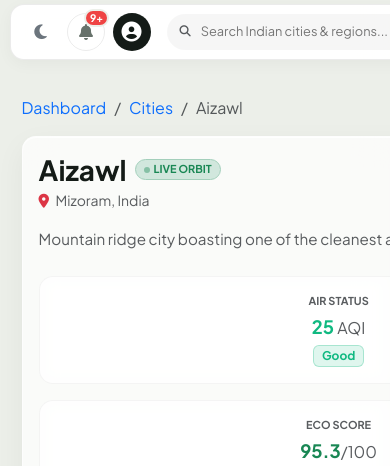
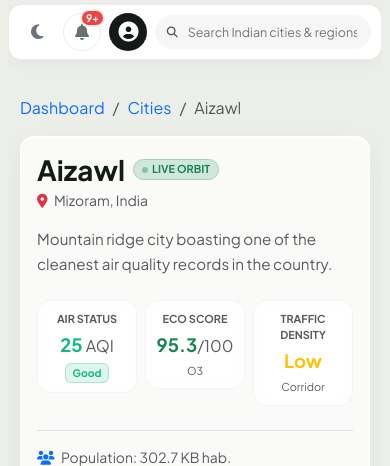
Before and after one commit to rishabhtcodes/EcoPulse, a Django app: page /cities/aizawl/ in a window 390 px wide. Shown: the top 466 px of the page. Run offline with Django 5.2, Linux system fonts and the light colour scheme; data comes from the database, SQL or seed files in the repository; data that the repository does not hold is empty.

Commit message:
Complete mobile responsiveness overhaul across all devices, viewports and pages

```diff
--- a/pollution/urls.py
+++ b/pollution/urls.py
@@ -5,4 +5,5 @@ app_name = 'pollution'
 
 urlpatterns = [
     path('', views.analytics_view, name='analytics'),
+    path('analytics/', views.analytics_view, name='analytics_alias'),
 ]
--- a/static/css/custom.css
+++ b/static/css/custom.css
@@ -1168,36 +1173,41 @@ html, body {
 
   /* Leave comfortable room at bottom for fixed mobile bar */
   main {
-    padding-bottom: 80px !important;
+    padding-bottom: 82px !important;
+    width: 100%;
+    overflow-x: hidden;
   }
 
   .app-container-frame {
     margin: 0.25rem auto;
-    padding: 0 0.6rem;
+    padding: 0 0.5rem;
+    max-width: 100vw;
   }
 
   /* Compact Top Header */
   .top-filter-bar {
     border-radius: 14px;
     margin-bottom: 0.75rem;
-    padding: 0.5rem 0.75rem;
+    padding: 0.5rem 0.65rem;
     display: flex;
     flex-direction: row;
     align-items: center;
     justify-content: space-between;
+    gap: 0.5rem;
   }
 
   .filter-search-box {
-    font-size: 0.8rem;
-    padding: 0.4rem 0.75rem;
+    font-size: 0.78rem;
+    padding: 0.35rem 0.65rem;
     width: auto;
-    flex-grow: 1;
+    flex: 1 1 auto;
     margin-top: 0;
-    max-width: calc(100% - 100px);
+    min-width: 0;
   }
 
   .filter-search-box input {
-    font-size: 0.8rem;
+    font-size: 0.78rem;
+    width: 100%;
   }
 
   /* Notifications Dropdown inside phone viewport */
@@ -1277,35 +1325,79 @@ html, body {
     border-radius: 14px;
   }
 
-  /* Responsive Horizontal Scroll for all Data Tables */
-  .table-responsive {
-    border-radius: 12px;
-    -webkit-overflow-scrolling: touch;
-    overflow-x: auto;
+  /* Fix pollutant card grid on mobile so cards never clip or overflow */
+  .row.g-3 {
+    --bs-gutter-x: 0.5rem;
+    --bs-gutter-y: 0.5rem;
   }
 
-  .table-responsive table {
-    min-width: 600px;
+  .row.g-4 {
+    --bs-gutter-x: 0.6rem;
+    --bs-gutter-y: 0.75rem;
   }
 
-  /* Detail Page Satellite & Charts */
-  .satellite-viewport {
-    height: 230px !important;
-  }
-
-  /* Filter pill styling */
-  .filter-pill-dropdown {
-    font-size: 0.75rem;
-    padding: 0.3rem 0.65rem;
-  }
-
-  /* Mobile Grid adjustments */
+  /* Ensure detail metric pills fill width evenly */
   .glass-metric-pill {
-    padding: 0.4rem 0.3rem;
+    padding: 0.6rem 0.3rem !important;
+    width: 100%;
+    text-align: center;
   }
 
   .glass-metric-pill .fs-4,
   .glass-metric-pill .fs-5 {
     font-size: 1.15rem !important;
   }
+
+  /* City Detail Header & Satellite View */
+  .satellite-viewport {
+    height: 220px !important;
+    border-radius: 14px;
+  }
+
+  /* 14-Day Progression Chart Metric Switch Buttons */
+  #city-detail-metric-group {
+    flex-wrap: wrap;
+    gap: 4px !important;
+  }
+
+  .metric-btn {
+    padding: 0.25rem 0.55rem;
+    font-size: 0.72rem;
+    border-radius: 8px;
+  }
+
+  /* Responsive Horizontal Scroll for all Data Tables */
+  .table-responsive {
+    border-radius: 12px;
+    -webkit-overflow-scrolling: touch;
+    overflow-x: auto;
+    width: 100%;
+    max-width: 100%;
+  }
+
+  .table-responsive table {
+    min-width: 540px;
+    margin-bottom: 0;
+  }
+
+  /* Chemical composition chart & donut in Pollution page */
+  #pollutionDoughnutChart,
+  #cityDetailDoughnutChart {
+    max-width: 100% !important;
+    max-height: 200px !important;
+    margin: 0 auto;
+  }
+
+  /* Filter pill styling */
+  .filter-pill-dropdown {
+    font-size: 0.72rem;
+    padding: 0.25rem 0.6rem;
+  }
+
+  /* Auth login / register cards */
+  .auth-card {
+    padding: 1.5rem 1.25rem !important;
+    border-radius: 16px;
+    margin: 0 0.5rem;
+  }
 }
--- a/templates/cities/detail.html
+++ b/templates/cities/detail.html
@@ -110,30 +110,30 @@
           <p class="text-muted mb-4" style="line-height: 1.6; font-size: 0.95rem;">{{ city.description }}</p>
 
           <!-- Key City Metrics Grid -->
-          <div class="row g-3 text-center mb-4">
-            <div class="col-sm-4">
-              <div class="glass-metric-pill p-3">
+          <div class="row g-2 text-center mb-4">
+            <div class="col-4">
+              <div class="glass-metric-pill p-2 p-md-3">
                 <div class="small text-muted text-uppercase fw-bold" style="font-size: 0.68rem;">Air Status</div>
                 <div class="fw-bold fs-4 mt-1" style="color: {{ latest_aq.get_risk_color }};">{{ latest_aq.aqi }} <span class="fs-6 fw-normal text-muted">AQI</span></div>
-                <span class="badge mt-1" style="background: {{ latest_aq.get_risk_color }}22; color: {{ latest_aq.get_risk_color }}; border: 1px solid {{ latest_aq.get_risk_color }}44;">
+                <span class="badge mt-1" style="background: {{ latest_aq.get_risk_color }}22; color: {{ latest_aq.get_risk_color }}; border: 1px solid {{ latest_aq.get_risk_color }}44; font-size: 0.65rem;">
                   {{ latest_aq.get_risk_level }}
                 </span>
               </div>
             </div>
 
-            <div class="col-sm-4">
-              <div class="glass-metric-pill p-3">
+            <div class="col-4">
+              <div class="glass-metric-pill p-2 p-md-3">
                 <div class="small text-muted text-uppercase fw-bold" style="font-size: 0.68rem;">Eco Score</div>
                 <div class="fw-bold fs-4 text-success mt-1">{{ latest_an.environmental_score }}<span class="fs-6 fw-normal text-muted">/100</span></div>
-                <div class="small text-muted mt-1" style="font-size: 0.72rem;">Primary: <strong>{{ latest_an.dominant_pollutant }}</strong></div>
+                <div class="small text-muted mt-1 text-truncate" style="font-size: 0.68rem;">{{ latest_an.dominant_pollutant }}</div>
               </div>
             </div>
 
-            <div class="col-sm-4">
-              <div class="glass-metric-pill p-3">
+            <div class="col-4">
+              <div class="glass-metric-pill p-2 p-md-3">
                 <div class="small text-muted text-uppercase fw-bold" style="font-size: 0.68rem;">Traffic Density</div>
                 <div class="fw-bold fs-4 text-warning mt-1">{{ latest_aq.traffic_level }}</div>
-                <div class="small text-muted mt-1" style="font-size: 0.72rem;">Urban Corridor</div>
+                <div class="small text-muted mt-1" style="font-size: 0.68rem;">Corridor</div>
               </div>
             </div>
           </div>
@@ -167,53 +167,53 @@
   </div>
 
   <!-- Detailed Environmental Matrix -->
-  <div class="row g-3 mb-4">
+  <div class="row g-2 g-sm-3 mb-4">
     <!-- PM2.5 -->
-    <div class="col-md-2 col-sm-4 col-6">
-      <div class="eco-card text-center p-3">
-        <div class="small text-muted">PM2.5</div>
-        <div class="fw-bold fs-4 text-danger">{{ latest_aq.pm25 }}</div>
-        <div class="small text-muted">µg/m³</div>
+    <div class="col-4 col-md-2">
+      <div class="eco-card text-center p-2 p-sm-3 h-100">
+        <div class="small text-muted text-truncate" style="font-size: 0.72rem;">PM2.5</div>
+        <div class="fw-bold fs-4 text-danger my-1">{{ latest_aq.pm25 }}</div>
+        <div class="small text-muted" style="font-size: 0.68rem;">µg/m³</div>
       </div>
     </div>
     <!-- PM10 -->
-    <div class="col-md-2 col-sm-4 col-6">
-      <div class="eco-card text-center p-3">
-        <div class="small text-muted">PM10</div>
-        <div class="fw-bold fs-4 text-warning">{{ latest_aq.pm10 }}</div>
-        <div class="small text-muted">µg/m³</div>
+    <div class="col-4 col-md-2">
+      <div class="eco-card text-center p-2 p-sm-3 h-100">
+        <div class="small text-muted text-truncate" style="font-size: 0.72rem;">PM10</div>
+        <div class="fw-bold fs-4 text-warning my-1">{{ latest_aq.pm10 }}</div>
+        <div class="small text-muted" style="font-size: 0.68rem;">µg/m³</div>
       </div>
     </div>
     <!-- NO2 -->
-    <div class="col-md-2 col-sm-4 col-6">
-      <div class="eco-card text-center p-3">
-        <div class="small text-muted">NO₂</div>
-        <div class="fw-bold fs-4">{{ latest_aq.no2 }}</div>
-        <div class="small text-muted">µg/m³</div>
+    <div class="col-4 col-md-2">
+      <div class="eco-card text-center p-2 p-sm-3 h-100">
+        <div class="small text-muted text-truncate" style="font-size: 0.72rem;">NO₂</div>
+        <div class="fw-bold fs-4 my-1">{{ latest_aq.no2 }}</div>
+        <div class="small text-muted" style="font-size: 0.68rem;">µg/m³</div>
       </div>
     </div>
     <!-- SO2 -->
-    <div class="col-md-2 col-sm-4 col-6">
-      <div class="eco-card text-center p-3">
-        <div class="small text-muted">SO₂</div>
-        <div class="fw-bold fs-4">{{ latest_aq.so2 }}</div>
-        <div class="small text-muted">µg/m³</div>
+    <div class="col-4 col-md-2">
+      <div class="eco-card text-center p-2 p-sm-3 h-100">
+        <div class="small text-muted text-truncate" style="font-size: 0.72rem;">SO₂</div>
+        <div class="fw-bold fs-4 my-1">{{ latest_aq.so2 }}</div>
+        <div class="small text-muted" style="font-size: 0.68rem;">µg/m³</div>
       </div>
     </div>
     <!-- CO -->
-    <div class="col-md-2 col-sm-4 col-6">
-      <div class="eco-card text-center p-3">
-        <div class="small text-muted">CO</div>
-        <div class="fw-bold fs-4">{{ latest_aq.co }}</div>
-        <div class="small text-muted">mg/m³</div>
+    <div class="col-4 col-md-2">
+      <div class="eco-card text-center p-2 p-sm-3 h-100">
+        <div class="small text-muted text-truncate" style="font-size: 0.72rem;">CO</div>
+        <div class="fw-bold fs-4 my-1">{{ latest_aq.co }}</div>
+        <div class="small text-muted" style="font-size: 0.68rem;">mg/m³</div>
       </div>
     </div>
     <!-- O3 -->
-    <div class="col-md-2 col-sm-4 col-6">
-      <div class="eco-card text-center p-3">
-        <div class="small text-muted">Ozone (O₃)</div>
-        <div class="fw-bold fs-4">{{ latest_aq.o3 }}</div>
-        <div class="small text-muted">µg/m³</div>
+    <div class="col-4 col-md-2">
+      <div class="eco-card text-center p-2 p-sm-3 h-100">
+        <div class="small text-muted text-truncate" style="font-size: 0.72rem;">Ozone (O₃)</div>
+        <div class="fw-bold fs-4 my-1">{{ latest_aq.o3 }}</div>
+        <div class="small text-muted" style="font-size: 0.68rem;">µg/m³</div>
       </div>
     </div>
   </div>
```
Also changed, not shown: other parts of static/css/custom.css (+61 -18 lines), templates/cities/list.html (+4 -4 lines), templates/weather/index.html (+31 -31 lines).
